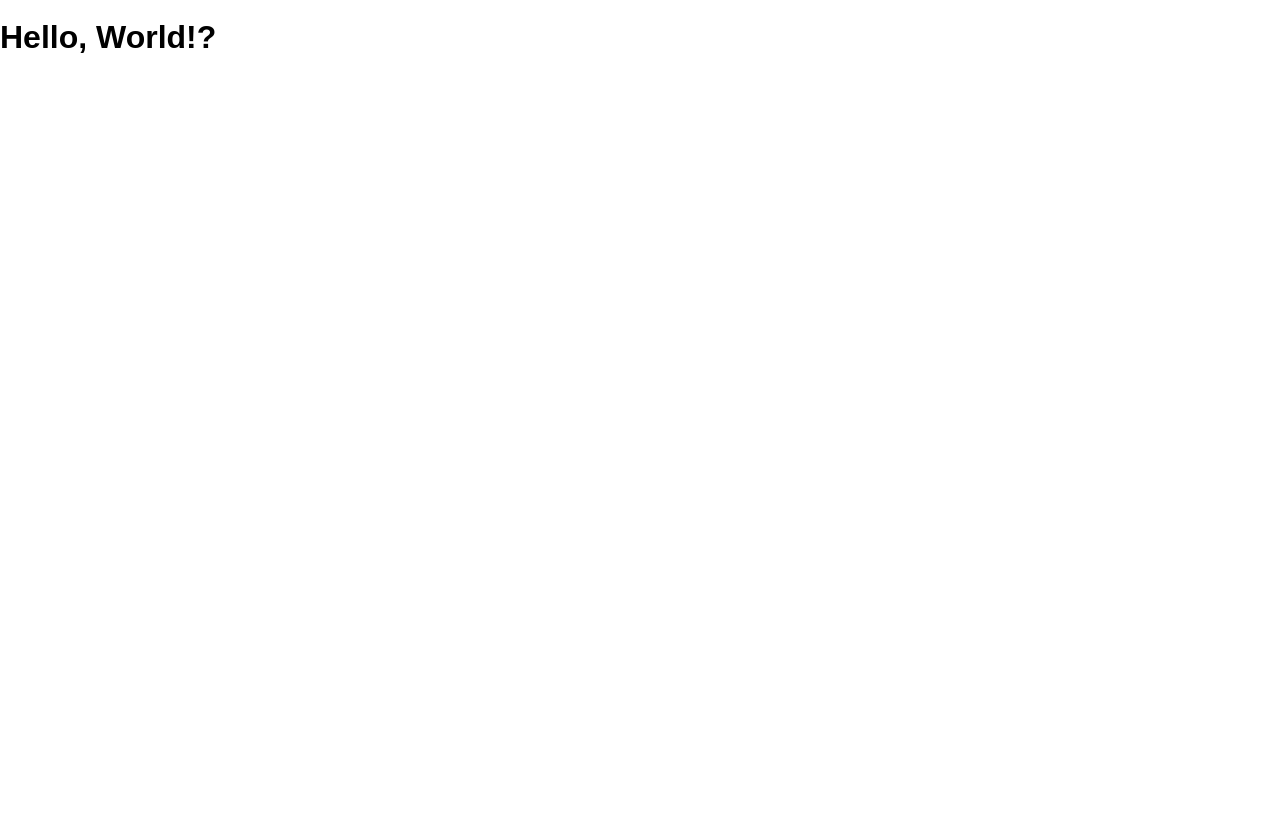
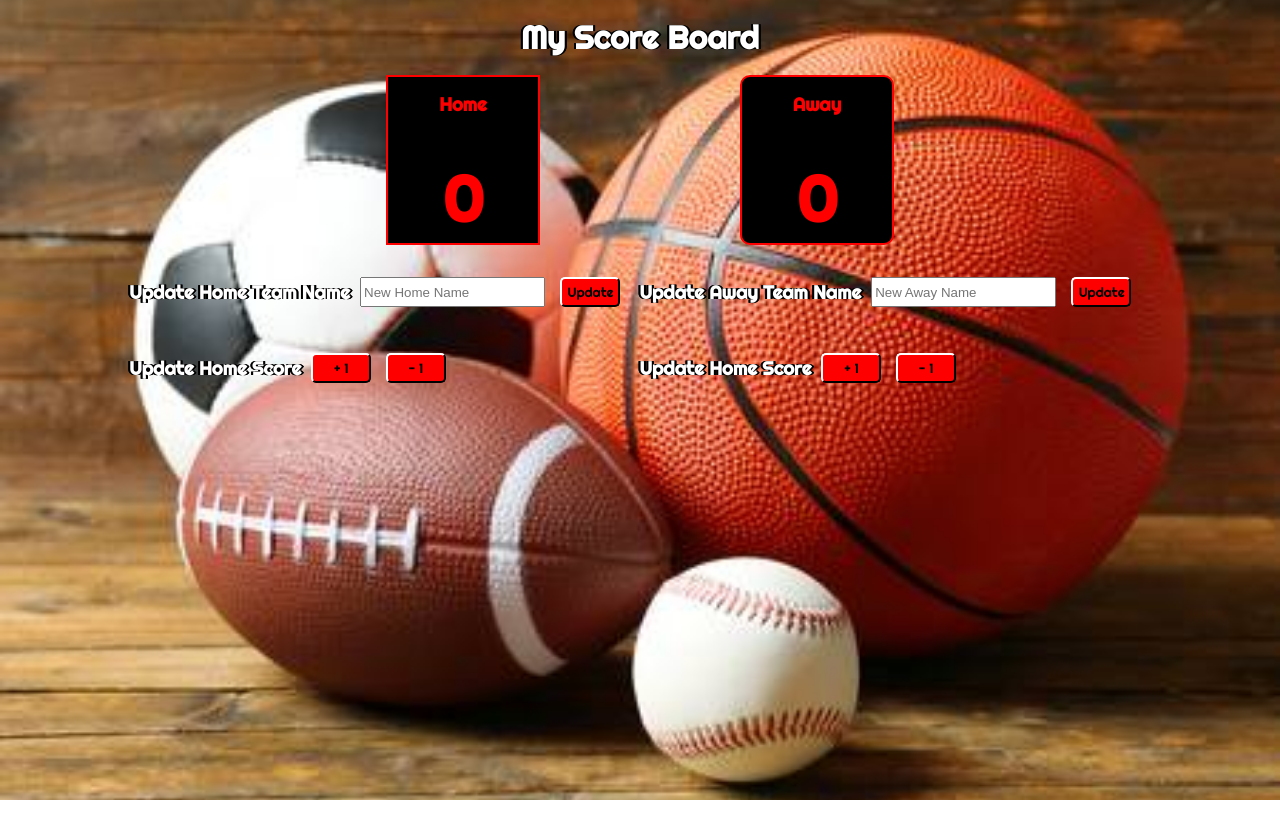
Before and after one commit to JOLee83/my-score-board, a website: page public/index.html in a window 1280 px wide. After the commit the page ends 800 px from the top, so only its background shows below. Drawn offline with Linux system fonts and the light colour scheme.

Commit message:
score works!

```diff
--- a/public/index.html
+++ b/public/index.html
@@ -7,7 +7,53 @@
     <link rel="stylesheet" href="/screen.css">
   </head>
   <body>
-    <h1>Hello, World!</h1>
+    <header>
+      <h1>My Score Board</h1>
+    </header>
+    <section class="scores">
+      <aside class="home">
+        <h3 class="hometeamname">Home<h3>
+        <h2 class="hometeamscore">0<h2>
+      </aside>
+      <aside class="away">
+        <h3 class="awayteamname">Away<h3>
+        <h2 class="awayteamscore">0<h2>
+      </aside>
+    </section>
+    <section class="modifier">
+      <aside>
+        <div>
+          <h3>Update Home Team Name</h3>
+          <nav>
+            <input placeholder="New Home Name" id="home">
+            <button class="namehome">Update</button>
+          </nav>
+        </div>
+        <div class="changehomescore">
+          <h3>Update Home Score</h3>
+          <nav>
+            <button class="addhome">+ 1</button>
+            <button class="subhome">- 1</button>
+          </nav>
+        </div>
+      </aside>
+        <aside>
+      <div class="changehomename">
+        <h3>Update Away Team Name</h3>
+        <nav>
+          <input placeholder="New Away Name" id="away">
+          <button class="nameaway">Update</button>
+        </nav>
+      </div>
+      <div class="changeawayscore">
+        <h3>Update Home Score</h3>
+        <nav>
+          <button class="addaway">+ 1</button>
+          <button class="subaway">- 1</button>
+        </nav>
+      </div>
+    </aside>
+    </section>
     <script src="/main.js" charset="utf-8"></script>
   </body>
 </html>
--- a/public/main.js
+++ b/public/main.js
@@ -1,5 +1,48 @@
+let score = 0;
+const oneToHome = () => {
+  score += 1;
+  let message = `${score}`;
+  const teamHomeScore = document.querySelector(".hometeamscore");
+  teamHomeScore.textContent = message;
+};
+const oneToAway = () => {
+  score += 1;
+  let message = `${score}`;
+  const teamAwayScore = document.querySelector(".awayteamscore");
+  teamAwayScore.textContent = message;
+};
+const oneFromHome = () => {
+  score -= 1;
+  let message = `${score}`;
+  const teamHomeScore = document.querySelector(".hometeamscore");
+  teamHomeScore.textContent = message;
+};
+const oneFromAway = () => {
+  score -= 1;
+  let message = `${score}`;
+  const teamAwayScore = document.querySelector(".awayteamscore");
+  teamAwayScore.textContent = message;
+};
+// const homeChangeName = () => {
+//   var userInput = document.getElementById('#home').value;
+//   var newName = userInput;
+//   document.getElementsByClassName(".hometeamname").innerHTML = newName;
+// };
+
+
 const main = () => {
-  document.querySelector('h1').textContent += '?'
-}
+  const addHomeOne = document.querySelector('.addhome');
+  addHomeOne.addEventListener("click", oneToHome);
+  const addAwayOne = document.querySelector('.addaway');
+  addAwayOne.addEventListener("click", oneToAway);
+  const subHomeOne = document.querySelector('.subhome');
+  subHomeOne.addEventListener("click", oneFromHome);
+  const SubAwayOne = document.querySelector('.subaway');
+  SubAwayOne.addEventListener("click", oneFromAway);
 
-document.addEventListener('DOMContentLoaded', main)
+  // const newHomeName = document.getElementsByClassName('.namehome');
+  // newHomeName.addEventListener("click", homeNameChange);
+
+};
+
+document.addEventListener('DOMContentLoaded', main);
--- a/public/screen.css
+++ b/public/screen.css
@@ -1,9 +1,71 @@
+@import url('https://fonts.googleapis.com/css?family=Righteous');
 html {
   height: 100%;
 }
-
 body {
   margin: 0;
   min-height: 100%;
   font: 16px / 1 sans-serif;
+  background-image: url(./sportsballs.jpg);
+  background-position: center;
+  background-repeat: no-repeat;
+  background-size: cover;
+  text-shadow:  -2px 0 black, 2px 0 black, 2px 0 black, -2px 0 black;
+  color: white;
+  font-family: 'Righteous', cursive;
 }
+h2 {
+  font-size: 4rem;
+}
+
+header {
+  display: flex;
+  justify-content: center;
+}
+.scores {
+  display: flex;
+  justify-content: center;
+  text-align: center;
+  color: red;
+  height: 170px;
+
+}
+.home {
+  width: 150px;
+  margin-right: 100px;
+  background-color: black;
+  border: 2px solid red;
+}
+.away {
+  width:150px;
+  margin-left: 100px;
+  background-color: black;
+  border: 2px solid red;
+  border-radius: 10px;
+}
+.modifier {
+  display: flex;
+  justify-content: center;
+}
+div {
+  display: flex;
+  margin: 20px 0;
+  flex-wrap: wrap;
+}
+button {
+  margin: 12px 0 0 10px;
+  height: 30px;
+  width: 60px;
+  color: black;
+  font-family: 'Righteous', cursive;
+  background-color: red;
+  border-color: white black black white;
+  border-radius: 5px;
+}
+ input{
+  margin: 12px 0 0 10px;
+  height: 24px;
+}
+.nameaway, .namehome {
+  margin-right: 20px;
+}
```
Also changed, not shown: public/sportsballs.jpg (added).
